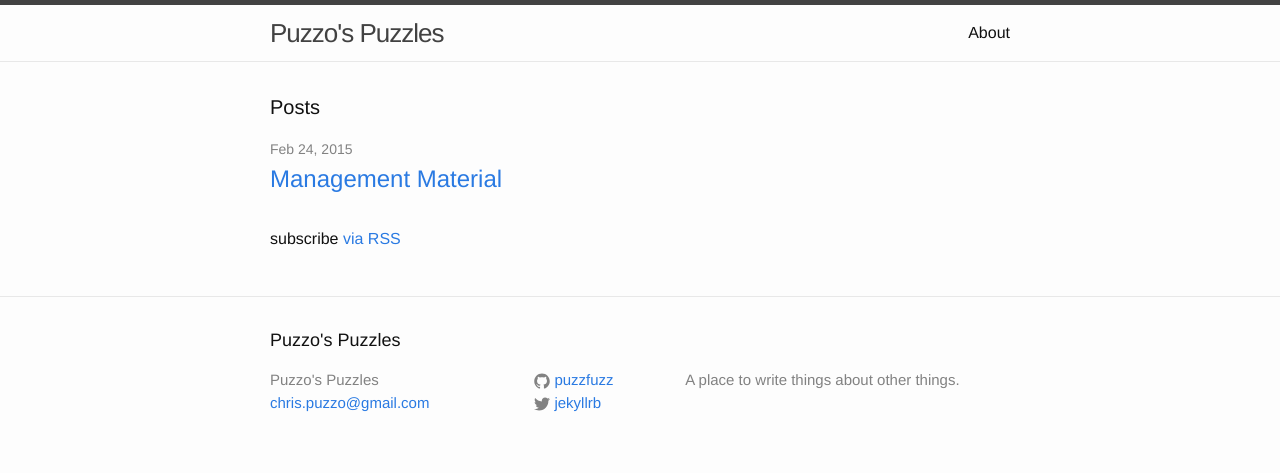
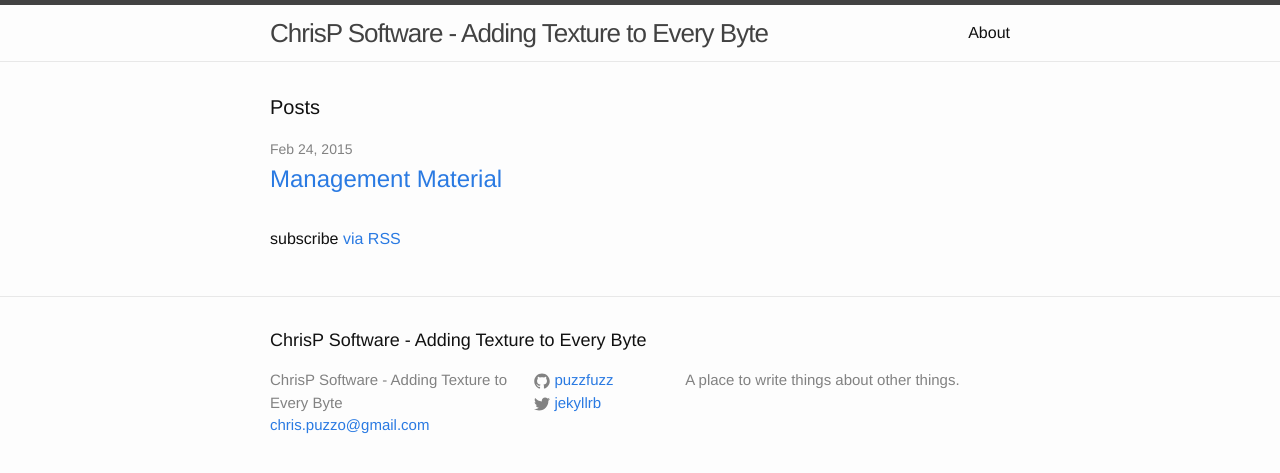
Before and after one commit to puzzfuzz/puzzfuzz.github.io, a Jekyll site: the page built from index.html, in a window 1280 px wide. Shown: the top 473 px of the page. Built offline with Jekyll 4.4.1, drawn with Linux system fonts in a browser that asks for light colours.

Commit message:
update title

```diff
--- a/_config.yml
+++ b/_config.yml
@@ -1,5 +1,5 @@
 # Site settings
-title: Puzzo's Puzzles
+title: ChrisP Software - Adding Texture to Every Byte
 email: chris.puzzo@gmail.com
 description: > # this means to ignore newlines until "baseurl:"
   A place to write things about other things.
```
